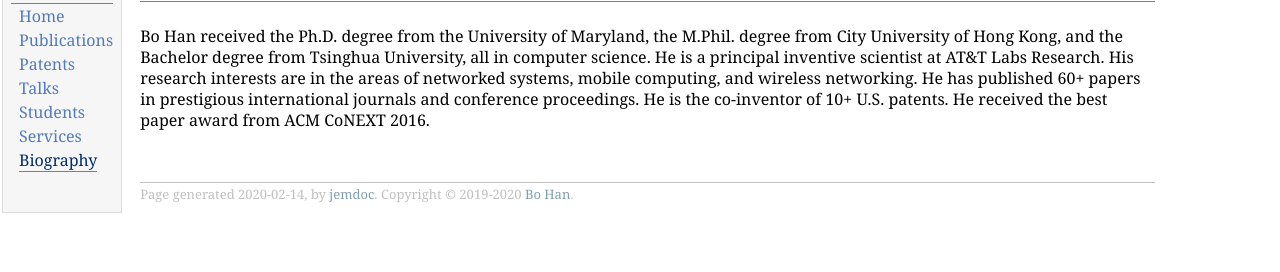
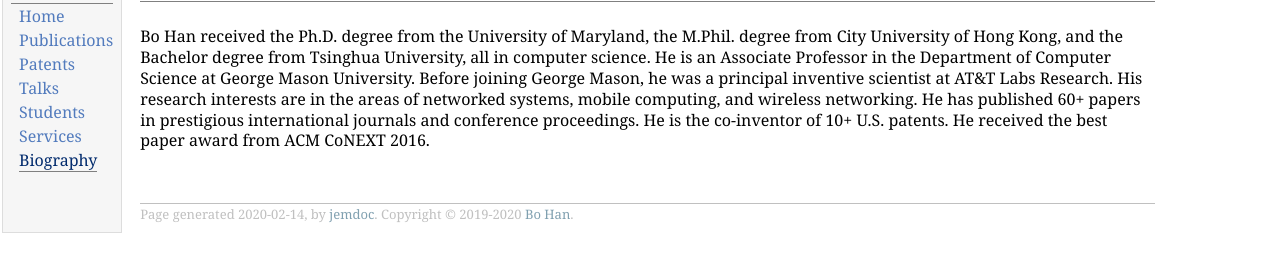
Before and after one commit to bohan00/bohan00.github.io, a plain HTML site: page bio.html in a window 1280 px wide. Shown: the part 48-320 px from the top of the page. Drawn offline with Linux system fonts and the light colour scheme.

Commit message:
website & bio

```diff
--- a/bio.html
+++ b/bio.html
@@ -26,7 +26,8 @@
 </div>
 <p>
 Bo Han received the Ph.D. degree from the University of Maryland, the M.Phil. degree from City University of Hong Kong,
-and the Bachelor degree from Tsinghua University, all in computer science. He is a principal inventive scientist at
+and the Bachelor degree from Tsinghua University, all in computer science. He is an Associate Professor in the Department
+of Computer Science at George Mason University.  Before joining George Mason, he was a principal inventive scientist at
 AT&T Labs Research. His research interests are in the areas of networked systems, mobile computing, and wireless
 networking. He has published 60+ papers in prestigious international journals and conference proceedings. He is the
 co-inventor of 10+ U.S. patents. He received the best paper award from ACM CoNEXT 2016.
```
Also changed, not shown: index.html (+1 -1 lines).
